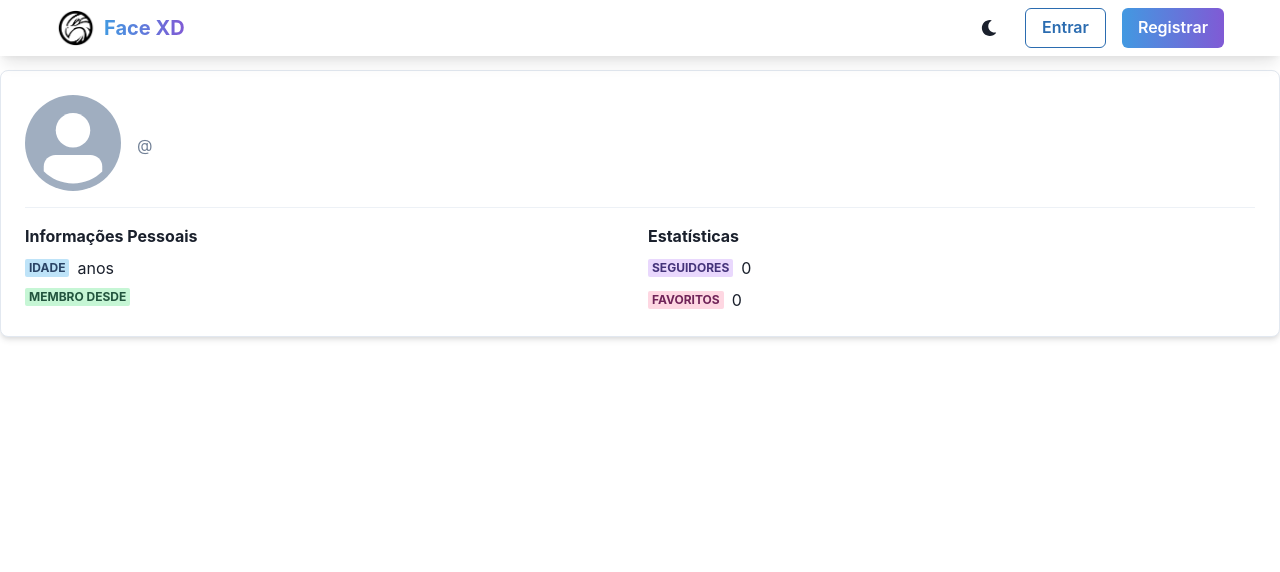
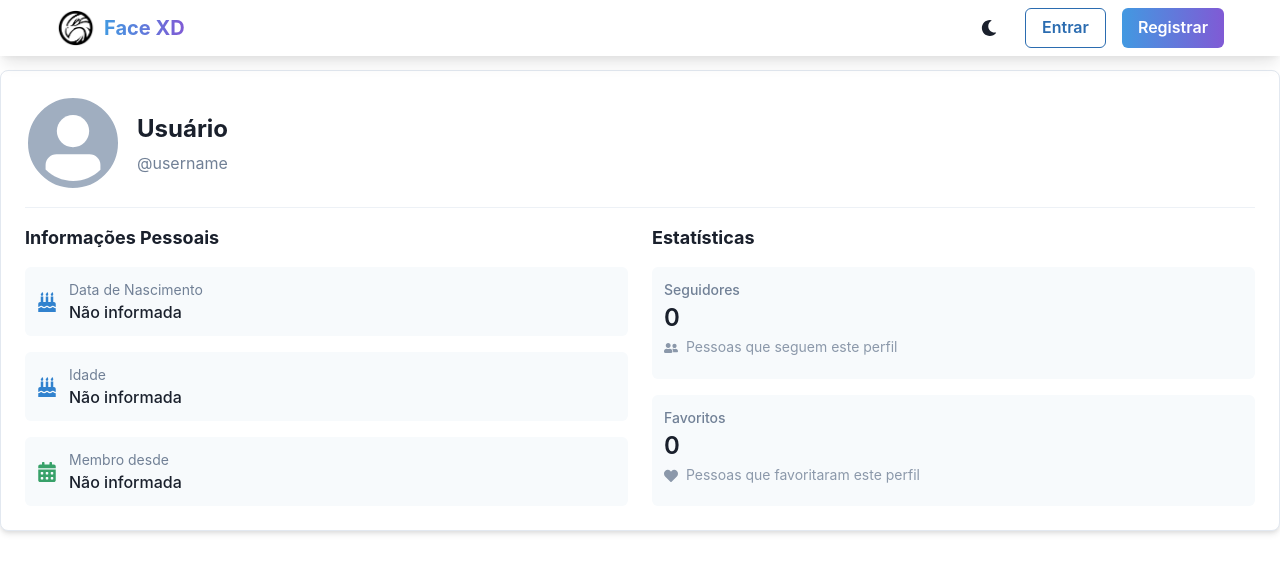
Before and after one commit to XDPlansDev/FaceXD-Frontend, a Next.js app: page /profile/CardPerfil in a window 1280 px wide. Shown: the top 572 px of the page. Built offline with nearby package versions, Linux system fonts and the light colour scheme; no server answers.

Commit message:
novo att

```diff
--- a/src/context/AuthContext.js
+++ b/src/context/AuthContext.js
@@ -21,10 +21,12 @@ export function AuthProvider({ children }) {
         .then((data) => {
           console.log("🔄 Sessão restaurada:", data);
           setUser(data);
+          localStorage.setItem("userId", data._id);
         })
         .catch((err) => {
           console.warn("❌ Erro na sessão:", err.message);
           localStorage.removeItem("token");
+          localStorage.removeItem("userId");
           setUser(null);
         })
         .finally(() => setLoading(false));
@@ -45,15 +47,18 @@ export function AuthProvider({ children }) {
       .then((data) => {
         console.log("🚀 Login efetuado:", data);
         setUser(data);
+        localStorage.setItem("userId", data._id);
       })
       .catch((err) => {
         console.error("❌ Falha ao logar:", err.message);
         localStorage.removeItem("token");
+        localStorage.removeItem("userId");
       });
   };
 
   const logout = () => {
     localStorage.removeItem("token");
+    localStorage.removeItem("userId");
     setUser(null);
     console.log("👋 Logout efetuado.");
   };
--- a/src/pages/profile/CardPerfil.js
+++ b/src/pages/profile/CardPerfil.js
@@ -11,27 +11,82 @@ import {
     VStack,
     Divider,
     Badge,
-    Icon
+    Icon,
+    Tooltip,
+    Stat,
+    StatLabel,
+    StatNumber,
+    StatHelpText,
+    Skeleton,
+    useColorModeValue
 } from "@chakra-ui/react";
 import { motion } from "framer-motion";
-import { FaStar, FaRegStar } from "react-icons/fa";
+import { FaStar, FaRegStar, FaUserFriends, FaHeart, FaCalendarAlt, FaBirthdayCake } from "react-icons/fa";
 
 const CardPerfil = ({ user, isOwnProfile }) => {
     const [isFollowing, setIsFollowing] = useState(false);
     const [isFavorited, setIsFavorited] = useState(false);
     const [loading, setLoading] = useState(false);
+    const [idade, setIdade] = useState(null);
+    const [showActions, setShowActions] = useState(false);
     const toast = useToast();
     const userIdLogado = localStorage.getItem("userId");
     const BASE_URL = process.env.NEXT_PUBLIC_API_URL;
+
+    // Cores para modo claro/escuro
+    const bgColor = useColorModeValue("white", "gray.800");
+    const borderColor = useColorModeValue("gray.200", "gray.700");
+    const textColor = useColorModeValue("gray.800", "white");
+    const subTextColor = useColorModeValue("gray.500", "gray.400");
+
+    // Debug para verificar os valores
+    useEffect(() => {
+        console.log("🔍 Debug - Valores importantes:");
+        console.log("User ID Logado:", userIdLogado);
+        console.log("User ID do Perfil:", user?._id);
+        console.log("isOwnProfile:", isOwnProfile);
+    }, [user, userIdLogado, isOwnProfile]);
+
+    // Verifica se deve mostrar os botões de ação
+    useEffect(() => {
+        const isLoggedIn = Boolean(userIdLogado);
+        const isNotOwnProfile = user?._id !== userIdLogado;
+
+        console.log("Verificação de ações:");
+        console.log("- Usuário está logado?", isLoggedIn);
+        console.log("- Não é o próprio perfil?", isNotOwnProfile);
+        console.log("- ID do perfil:", user?._id);
+        console.log("- ID do usuário logado:", userIdLogado);
+
+        setShowActions(isLoggedIn && isNotOwnProfile);
+    }, [user, userIdLogado]);
 
     // 🔁 Verifica se o usuário logado já está seguindo o perfil
     useEffect(() => {
         if (!user || !userIdLogado) return;
 
-        const seguindo = user.followers?.includes(userIdLogado);
+        const checkIfFollowing = async () => {
+            try {
+                const token = localStorage.getItem("token");
+                const res = await fetch(`${BASE_URL}/api/users/${userIdLogado}`, {
+                    headers: {
+                        Authorization: `Bearer ${token}`,
+                    },
+                });
+
+                if (res.ok) {
+                    const currentUser = await res.json();
+                    const seguindo = currentUser.following?.includes(user._id);
                     console.log("🔄 Verificando se usuário logado segue esse perfil:", seguindo);
                     setIsFollowing(seguindo);
-    }, [user, userIdLogado]);
+                }
+            } catch (err) {
+                console.error("❌ Erro ao verificar se está seguindo:", err);
+            }
+        };
+
+        checkIfFollowing();
+    }, [user, userIdLogado, BASE_URL]);
 
     // ⭐ Verifica se o usuário já está favoritado
     useEffect(() => {
@@ -60,42 +115,57 @@ const CardPerfil = ({ user, isOwnProfile }) => {
         checkIfFavorited();
     }, [user, userIdLogado, BASE_URL]);
 
+    // 🎂 Calcula a idade quando o usuário é carregado
+    useEffect(() => {
+        if (user?.dataNascimento) {
+            console.log("Data de nascimento recebida:", user.dataNascimento);
+            const idadeCalculada = calcularIdade(user.dataNascimento);
+            console.log("Idade calculada:", idadeCalculada);
+            setIdade(idadeCalculada);
+        }
+    }, [user]);
+
     // 👥 Alterna o estado de seguir/deixar de seguir
     const handleFollowToggle = async () => {
+        if (loading) return;
+        setLoading(true);
+
         try {
             const token = localStorage.getItem("token");
 
-            const res = await fetch(`${BASE_URL}/api/users/${user._id}/follow`, {
+            // Define a rota baseada na ação (seguir ou deixar de seguir)
+            const endpoint = isFollowing ? 'unfollow' : 'follow';
+
+            const res = await fetch(`${BASE_URL}/api/users/${user._id}/${endpoint}`, {
                 method: "PUT",
                 headers: {
-                    Authorization: `Bearer ${token}`,
-                    "Content-Type": "application/json",
-                },
+                    "Authorization": `Bearer ${token}`,
+                    "Content-Type": "application/json"
+                }
             });
 
+            const data = await res.json();
+
             if (!res.ok) {
-                const text = await res.text();
-                console.error("❌ Erro bruto na resposta:", text);
-                throw new Error("Falha ao seguir/desseguir.");
+                throw new Error(data.message || "Falha ao seguir/desseguir.");
             }
 
-            const result = await res.json();
-            console.log("🔁 Resultado da ação de seguir/desseguir:", result);
+            console.log(`🔁 Resultado da ação de ${isFollowing ? 'deixar de seguir' : 'seguir'}:`, data);
 
-            // ✅ Atualiza o estado de seguidores visualmente
+            // Atualiza o estado local
             setIsFollowing((prev) => !prev);
 
-            // Atualiza o estado do usuário
-            const updatedUser = { ...user };
-            const alreadyFollowing = updatedUser.followers?.includes(userIdLogado);
-            updatedUser.followers = alreadyFollowing
-                ? updatedUser.followers.filter((id) => id !== userIdLogado)
-                : [...(updatedUser.followers || []), userIdLogado];
-
-            console.log("👥 Novos seguidores:", updatedUser.followers);
+            // Atualiza a contagem de seguidores no user
+            if (user.followers) {
+                const updatedFollowers = isFollowing
+                    ? user.followers.filter(id => id !== userIdLogado)
+                    : [...user.followers, userIdLogado];
+                user.followers = updatedFollowers;
+            }
 
             toast({
-                title: alreadyFollowing ? "Deixou de seguir" : "Seguindo",
+                title: isFollowing ? "Deixou de seguir" : "Seguindo",
+                description: isFollowing ? "Você não segue mais este usuário" : "Você está seguindo este usuário",
                 status: "success",
                 duration: 2000,
                 isClosable: true,
@@ -103,11 +173,14 @@ const CardPerfil = ({ user, isOwnProfile }) => {
         } catch (err) {
             console.error("❌ Erro ao seguir/desseguir usuário:", err);
             toast({
-                title: "Erro ao seguir usuário",
+                title: err.message || "Erro ao modificar seguidor",
+                description: "Não foi possível completar a ação",
                 status: "error",
                 duration: 3000,
                 isClosable: true,
             });
+        } finally {
+            setLoading(false);
         }
     };
 
@@ -150,21 +223,59 @@ const CardPerfil = ({ user, isOwnProfile }) => {
         }
     };
 
+    // 🎂 Função melhorada para calcular idade
     const calcularIdade = (dataNasc) => {
         if (!dataNasc) return null;
+
+        try {
+            console.log("Calculando idade para:", dataNasc);
             const hoje = new Date();
             const nascimento = new Date(dataNasc);
+
+            // Verifica se a data é válida
+            if (isNaN(nascimento.getTime())) {
+                console.error("Data de nascimento inválida:", dataNasc);
+                return null;
+            }
+
             let idade = hoje.getFullYear() - nascimento.getFullYear();
             const mes = hoje.getMonth() - nascimento.getMonth();
+
             if (mes < 0 || (mes === 0 && hoje.getDate() < nascimento.getDate())) {
                 idade--;
             }
+
+            console.log("Idade calculada:", idade);
             return idade;
+        } catch (error) {
+            console.error("Erro ao calcular idade:", error);
+            return null;
+        }
     };
 
+    // 📅 Função melhorada para formatar data
     const formatarData = (dataISO) => {
         if (!dataISO) return null;
-        return new Date(dataISO).toLocaleDateString("pt-BR");
+
+        try {
+            console.log("Formatando data:", dataISO);
+            const data = new Date(dataISO);
+
+            // Verifica se a data é válida
+            if (isNaN(data.getTime())) {
+                console.error("Data inválida:", dataISO);
+                return null;
+            }
+
+            return data.toLocaleDateString("pt-BR", {
+                day: "2-digit",
+                month: "2-digit",
+                year: "numeric"
+            });
+        } catch (error) {
+            console.error("Erro ao formatar data:", error);
+            return null;
+        }
     };
 
     return (
@@ -177,7 +288,8 @@ const CardPerfil = ({ user, isOwnProfile }) => {
             borderRadius="lg"
             overflow="hidden"
             boxShadow="md"
-            bg="white"
+            bg={bgColor}
+            borderColor={borderColor}
         >
             <Box p={6}>
                 <Flex direction={{ base: "column", md: "row" }} align="center" justify="space-between">
@@ -186,20 +298,23 @@ const CardPerfil = ({ user, isOwnProfile }) => {
                             size="xl"
                             name={user?.name}
                             src={user?.avatar}
+                            border="3px solid"
+                            borderColor="blue.400"
                         />
                         <VStack align="start" spacing={1}>
-                            <Text fontSize="2xl" fontWeight="bold">{user?.name}</Text>
-                            <Text color="gray.500">@{user?.username}</Text>
+                            <Text fontSize="2xl" fontWeight="bold" color={textColor}>{user?.name || "Usuário"}</Text>
+                            <Text color={subTextColor}>@{user?.username || "username"}</Text>
                         </VStack>
                     </HStack>
 
-                    {!isOwnProfile && userIdLogado && (
+                    {showActions && (
                         <HStack mt={{ base: 4, md: 0 }} spacing={3}>
                             <Button
                                 colorScheme={isFollowing ? "gray" : "blue"}
                                 variant={isFollowing ? "outline" : "solid"}
                                 onClick={handleFollowToggle}
                                 isLoading={loading}
+                                leftIcon={<Icon as={FaUserFriends} />}
                             >
                                 {isFollowing ? "Deixar de Seguir" : "Seguir"}
                             </Button>
@@ -216,40 +331,76 @@ const CardPerfil = ({ user, isOwnProfile }) => {
                     )}
                 </Flex>
 
-                <Divider my={4} />
+                <Divider my={4} borderColor={borderColor} />
 
-                <Grid templateColumns={{ base: "1fr", md: "repeat(2, 1fr)" }} gap={4}>
-                    <VStack align="start" spacing={2}>
-                        <Text fontWeight="bold">Informações Pessoais</Text>
-                        <HStack>
-                            <Badge colorScheme="blue">Idade</Badge>
-                            <Text>{calcularIdade(user?.birthDate)} anos</Text>
+                <Grid templateColumns={{ base: "1fr", md: "repeat(2, 1fr)" }} gap={6}>
+                    <VStack align="start" spacing={4}>
+                        <Text fontWeight="bold" fontSize="lg" color={textColor}>Informações Pessoais</Text>
+
+                        <Tooltip label="Data de nascimento" placement="top">
+                            <HStack spacing={3} p={3} borderRadius="md" bg={useColorModeValue("gray.50", "gray.700")} width="100%">
+                                <Icon as={FaBirthdayCake} color="blue.500" boxSize={5} />
+                                <VStack align="start" spacing={0}>
+                                    <Text fontSize="sm" color={subTextColor}>Data de Nascimento</Text>
+                                    <Text fontWeight="medium" color={textColor}>
+                                        {user?.dataNascimento ? formatarData(user.dataNascimento) : "Não informada"}
+                                    </Text>
+                                </VStack>
                             </HStack>
-                        <HStack>
-                            <Badge colorScheme="green">Membro desde</Badge>
-                            <Text>{formatarData(user?.createdAt)}</Text>
+                        </Tooltip>
+
+                        <Tooltip label="Idade" placement="top">
+                            <HStack spacing={3} p={3} borderRadius="md" bg={useColorModeValue("gray.50", "gray.700")} width="100%">
+                                <Icon as={FaBirthdayCake} color="blue.500" boxSize={5} />
+                                <VStack align="start" spacing={0}>
+                                    <Text fontSize="sm" color={subTextColor}>Idade</Text>
+                                    <Text fontWeight="medium" color={textColor}>
+                                        {idade !== null ? `${idade} anos` : "Não informada"}
+                                    </Text>
+                                </VStack>
                             </HStack>
+                        </Tooltip>
+
+                        <Tooltip label="Membro desde" placement="top">
+                            <HStack spacing={3} p={3} borderRadius="md" bg={useColorModeValue("gray.50", "gray.700")} width="100%">
+                                <Icon as={FaCalendarAlt} color="green.500" boxSize={5} />
+                                <VStack align="start" spacing={0}>
+                                    <Text fontSize="sm" color={subTextColor}>Membro desde</Text>
+                                    <Text fontWeight="medium" color={textColor}>
+                                        {user?.createdAt ? formatarData(user.createdAt) : "Não informada"}
+                                    </Text>
+                                </VStack>
+                            </HStack>
+                        </Tooltip>
                     </VStack>
 
-                    <VStack align="start" spacing={2}>
-                        <Text fontWeight="bold">Estatísticas</Text>
-                        <HStack>
-                            <Badge colorScheme="purple">Seguidores</Badge>
-                            <Text>{user?.followers?.length || 0}</Text>
-                        </HStack>
-                        <HStack>
-                            <Badge colorScheme="pink">Favoritos</Badge>
-                            <Text>{user?.favoritosCount || 0}</Text>
-                        </HStack>
+                    <VStack align="start" spacing={4}>
+                        <Text fontWeight="bold" fontSize="lg" color={textColor}>Estatísticas</Text>
+
+                        <Stat p={3} borderRadius="md" bg={useColorModeValue("gray.50", "gray.700")} width="100%">
+                            <StatLabel color={subTextColor}>Seguidores</StatLabel>
+                            <StatNumber color={textColor}>{user?.followers?.length || 0}</StatNumber>
+                            <StatHelpText color={subTextColor}>
+                                <Icon as={FaUserFriends} mr={1} /> Pessoas que seguem este perfil
+                            </StatHelpText>
+                        </Stat>
+
+                        <Stat p={3} borderRadius="md" bg={useColorModeValue("gray.50", "gray.700")} width="100%">
+                            <StatLabel color={subTextColor}>Favoritos</StatLabel>
+                            <StatNumber color={textColor}>{user?.favoritosCount || 0}</StatNumber>
+                            <StatHelpText color={subTextColor}>
+                                <Icon as={FaHeart} mr={1} /> Pessoas que favoritaram este perfil
+                            </StatHelpText>
+                        </Stat>
                     </VStack>
                 </Grid>
 
                 {user?.bio && (
                     <>
-                        <Divider my={4} />
+                        <Divider my={4} borderColor={borderColor} />
                         <Box>
-                            <Text fontWeight="bold" mb={2}>Biografia</Text>
-                            <Text>{user.bio}</Text>
+                            <Text fontWeight="bold" mb={2} color={textColor}>Biografia</Text>
+                            <Text color={textColor}>{user.bio}</Text>
                         </Box>
                     </>
                 )}
```
Lines whose indentation alone changed are shown as unchanged.
